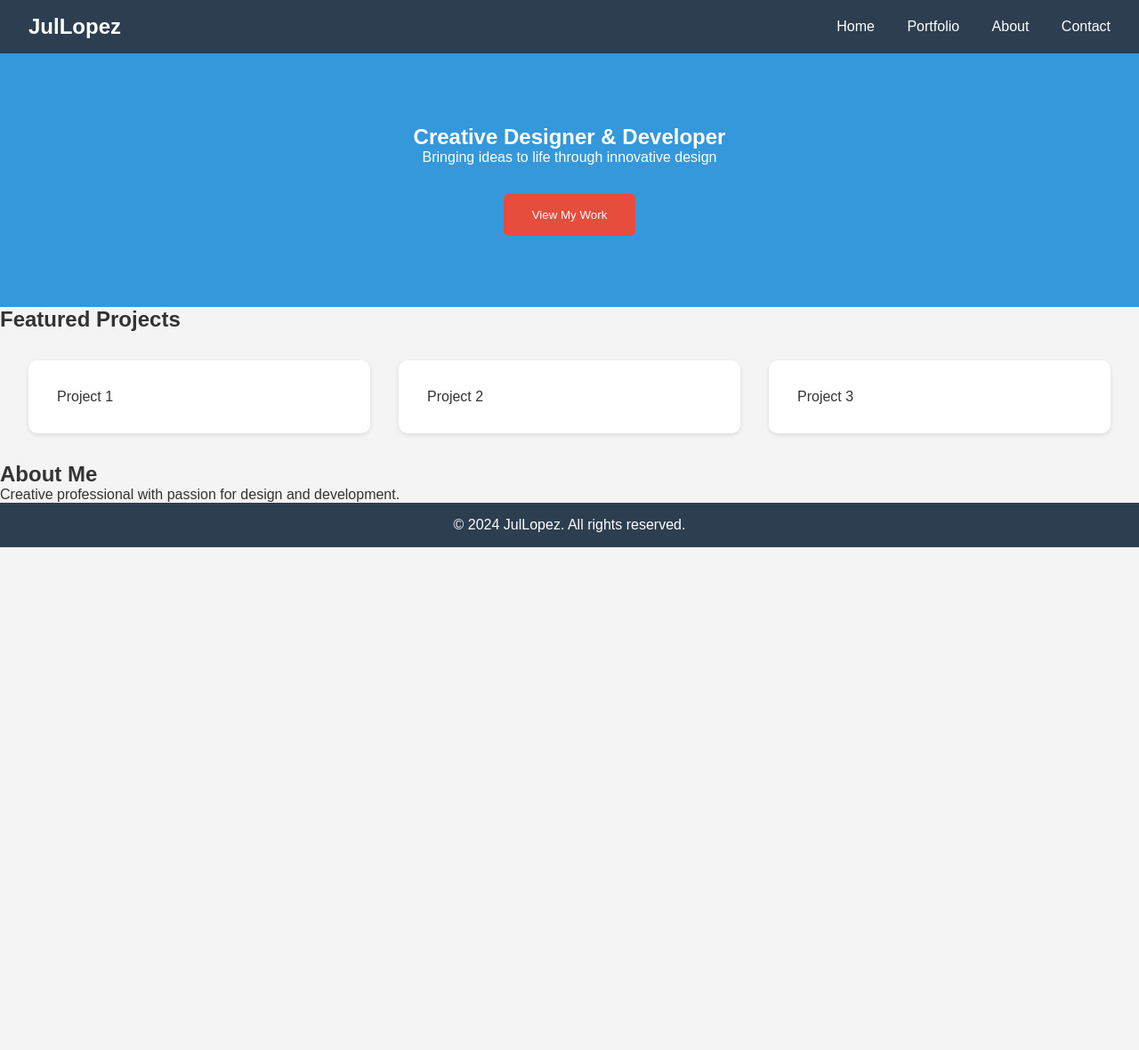
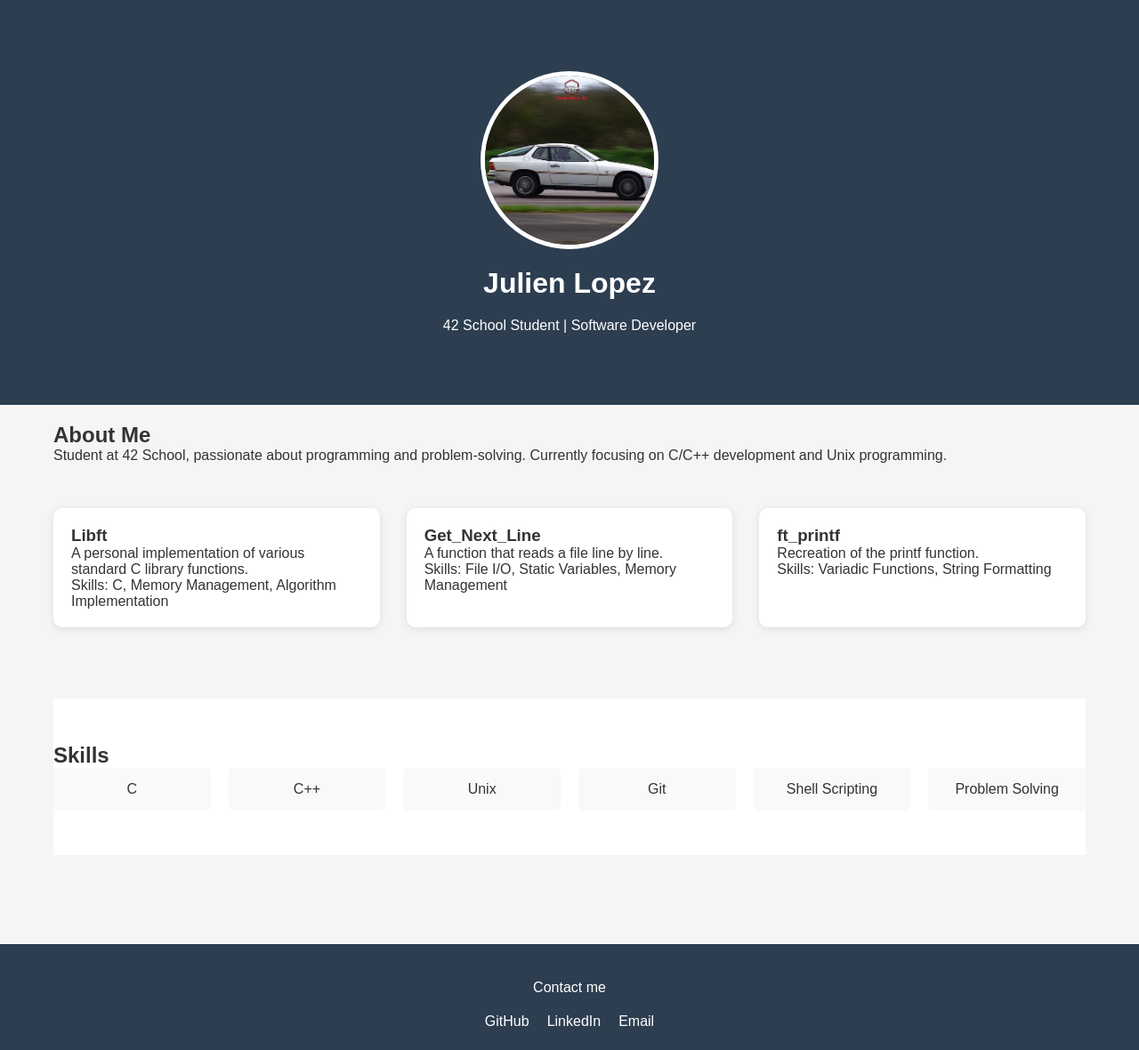
Before and after one commit to Jet-8401/webserv, a plain HTML site: page jullopez/naviguation.html in a window 1280 px wide. Shown: the whole page at 89% size. Before the commit the page ends 800 px from the top, so only its background shows below. Drawn offline with Linux system fonts and the light colour scheme.

```diff
--- a/jullopez/jullopez-style.css
+++ b/jullopez/jullopez-style.css
@@ -2,68 +2,96 @@
     margin: 0;
     padding: 0;
     box-sizing: border-box;
+    font-family: 'Arial', sans-serif;
 }
 
 body {
-    font-family: 'Arial', sans-serif;
-    background-color: #f4f4f4;
+    background-color: #f5f5f5;
     color: #333;
 }
 
-.navbar {
-    background-color: #2c3e50;
-    padding: 1rem 2rem;
-    display: flex;
-    justify-content: space-between;
-    align-items: center;
+.container {
+    max-width: 1200px;
+    margin: 0 auto;
+    padding: 20px;
 }
 
-.brand {
-    color: #fff;
-    font-size: 1.5rem;
-    font-weight: bold;
+header {
+    background-color: #2c3e50;
+    color: white;
+    padding: 60px 0;
+    text-align: center;
 }
 
-.nav-links a {
-    color: #fff;
-    text-decoration: none;
-    margin-left: 2rem;
+.profile-section {
+    display: flex;
+    flex-direction: column;
+    align-items: center;
+    gap: 20px;
 }
 
-#hero {
-    text-align: center;
-    padding: 5rem 2rem;
-    background-color: #3498db;
-    color: white;
+.profile-img {
+    width: 200px;
+    height: 200px;
+    border-radius: 50%;
+    object-fit: cover;
+    border: 5px solid white;
 }
 
-.cta-button {
-    padding: 1rem 2rem;
-    background-color: #e74c3c;
-    color: white;
-    border: none;
-    border-radius: 5px;
-    margin-top: 2rem;
-    cursor: pointer;
-}
-
-.project-grid {
+.projects-grid {
     display: grid;
     grid-template-columns: repeat(auto-fit, minmax(300px, 1fr));
-    gap: 2rem;
-    padding: 2rem;
+    gap: 30px;
+    padding: 50px 0;
 }
 
 .project-card {
-    background-color: white;
-    padding: 2rem;
+    background: white;
     border-radius: 10px;
-    box-shadow: 0 2px 5px rgba(0,0,0,0.1);
+    padding: 20px;
+    box-shadow: 0 2px 10px rgba(0,0,0,0.1);
+    transition: transform 0.3s ease;
+}
+
+.project-card:hover {
+    transform: translateY(-5px);
+}
+
+.skills-section {
+    background: white;
+    padding: 50px 0;
+    margin: 30px 0;
+}
+
+.skills-grid {
+    display: grid;
+    grid-template-columns: repeat(auto-fit, minmax(150px, 1fr));
+    gap: 20px;
+    text-align: center;
+}
+
+.skill-item {
+    padding: 15px;
+    background: #f8f9fa;
+    border-radius: 5px;
 }
 
 footer {
-    background-color: #2c3e50;
+    background: #2c3e50;
     color: white;
     text-align: center;
-    padding: 1rem;
+    padding: 20px 0;
+    margin-top: 50px;
 }
+
+.social-links {
+    display: flex;
+    justify-content: center;
+    gap: 20px;
+    margin-top: 20px;
+}
+
+.social-links a {
+    color: white;
+    text-decoration: none;
+}
--- a/jullopez/naviguation.html
+++ b/jullopez/naviguation.html
@@ -3,46 +3,64 @@
 <head>
     <meta charset="UTF-8">
     <meta name="viewport" content="width=device-width, initial-scale=1.0">
-    <title>JulLopez - Creative Portfolio</title>
-    <link rel="stylesheet" href="jullopez-style.css">
+    <title>Julien Lopez - 42 Portfolio</title>
+    <link rel="stylesheet" href="jullopez-style.css"/>
 </head>
 <body>
     <header>
-        <nav class="navbar">
-            <div class="brand">JulLopez</div>
-            <div class="nav-links">
-                <a href="#home">Home</a>
-                <a href="#portfolio">Portfolio</a>
-                <a href="#about">About</a>
-                <a href="#contact">Contact</a>
-            </div>
-        </nav>
+        <div class="container profile-section">
+            <img src="/924-chambley.png" alt="Julien Lopez" class="profile-img">
+            <h1>Julien Lopez</h1>
+            <p>42 School Student | Software Developer</p>
+        </div>
     </header>
 
-    <main>
-        <section id="hero">
-            <h1>Creative Designer & Developer</h1>
-            <p>Bringing ideas to life through innovative design</p>
-            <button class="cta-button">View My Work</button>
+    <main class="container">
+        <section class="about-section">
+            <h2>About Me</h2>
+            <p>Student at 42 School, passionate about programming and problem-solving. Currently focusing on C/C++ development and Unix programming.</p>
         </section>
 
-        <section id="portfolio">
-            <h2>Featured Projects</h2>
-            <div class="project-grid">
-                <div class="project-card">Project 1</div>
-                <div class="project-card">Project 2</div>
-                <div class="project-card">Project 3</div>
+        <section class="projects-grid">
+            <div class="project-card">
+                <h3>Libft</h3>
+                <p>A personal implementation of various standard C library functions.</p>
+                <p>Skills: C, Memory Management, Algorithm Implementation</p>
+            </div>
+            <div class="project-card">
+                <h3>Get_Next_Line</h3>
+                <p>A function that reads a file line by line.</p>
+                <p>Skills: File I/O, Static Variables, Memory Management</p>
+            </div>
+            <div class="project-card">
+                <h3>ft_printf</h3>
+                <p>Recreation of the printf function.</p>
+                <p>Skills: Variadic Functions, String Formatting</p>
             </div>
         </section>
 
-        <section id="about">
-            <h2>About Me</h2>
-            <p>Creative professional with passion for design and development.</p>
+        <section class="skills-section">
+            <h2>Skills</h2>
+            <div class="skills-grid">
+                <div class="skill-item">C</div>
+                <div class="skill-item">C++</div>
+                <div class="skill-item">Unix</div>
+                <div class="skill-item">Git</div>
+                <div class="skill-item">Shell Scripting</div>
+                <div class="skill-item">Problem Solving</div>
+            </div>
         </section>
     </main>
 
     <footer>
-        <p>&copy; 2024 JulLopez. All rights reserved.</p>
+        <div class="container">
+            <p>Contact me</p>
+            <div class="social-links">
+                <a href="https://github.com/yourusername">GitHub</a>
+                <a href="https://linkedin.com/in/yourusername">LinkedIn</a>
+                <a href="mailto:your.email@example.com">Email</a>
+            </div>
+        </div>
     </footer>
 </body>
 </html>
```
Also changed, not shown: jullopez/924-chambley.png (added), 7 other files.
